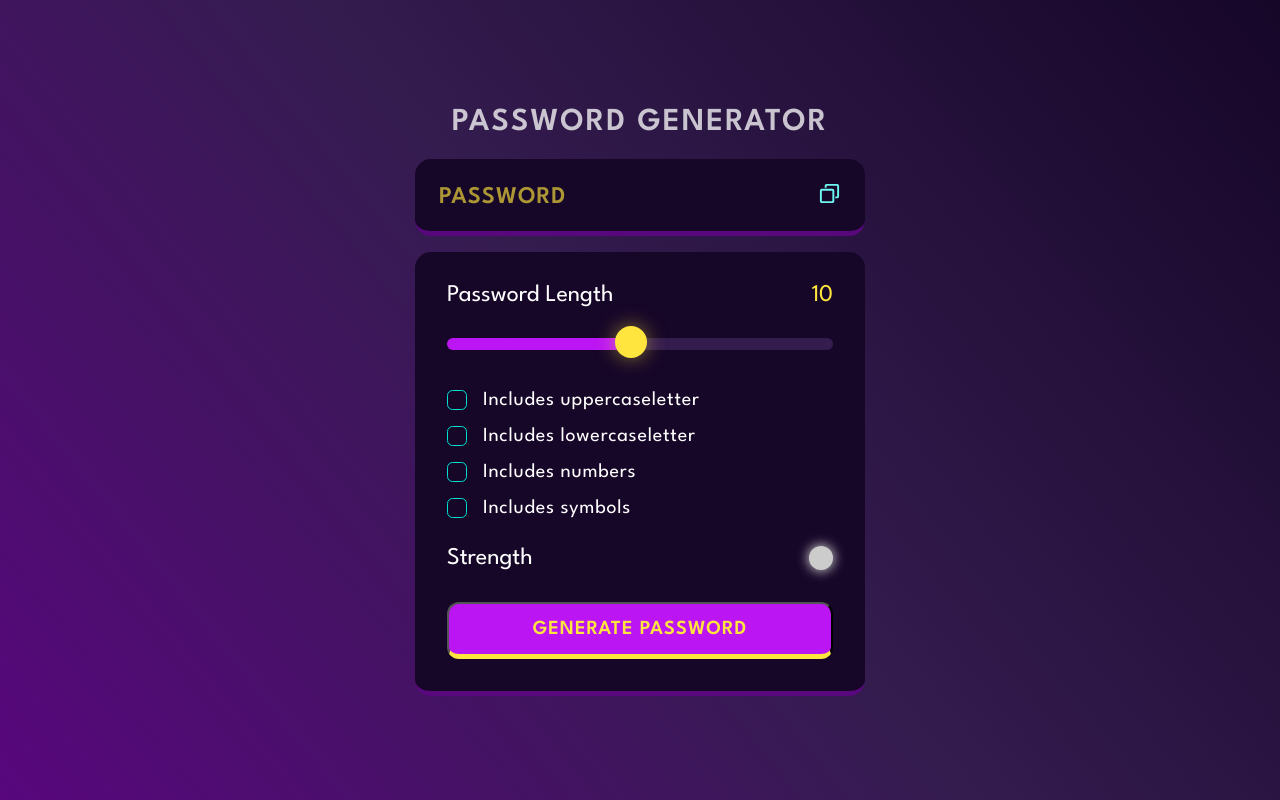
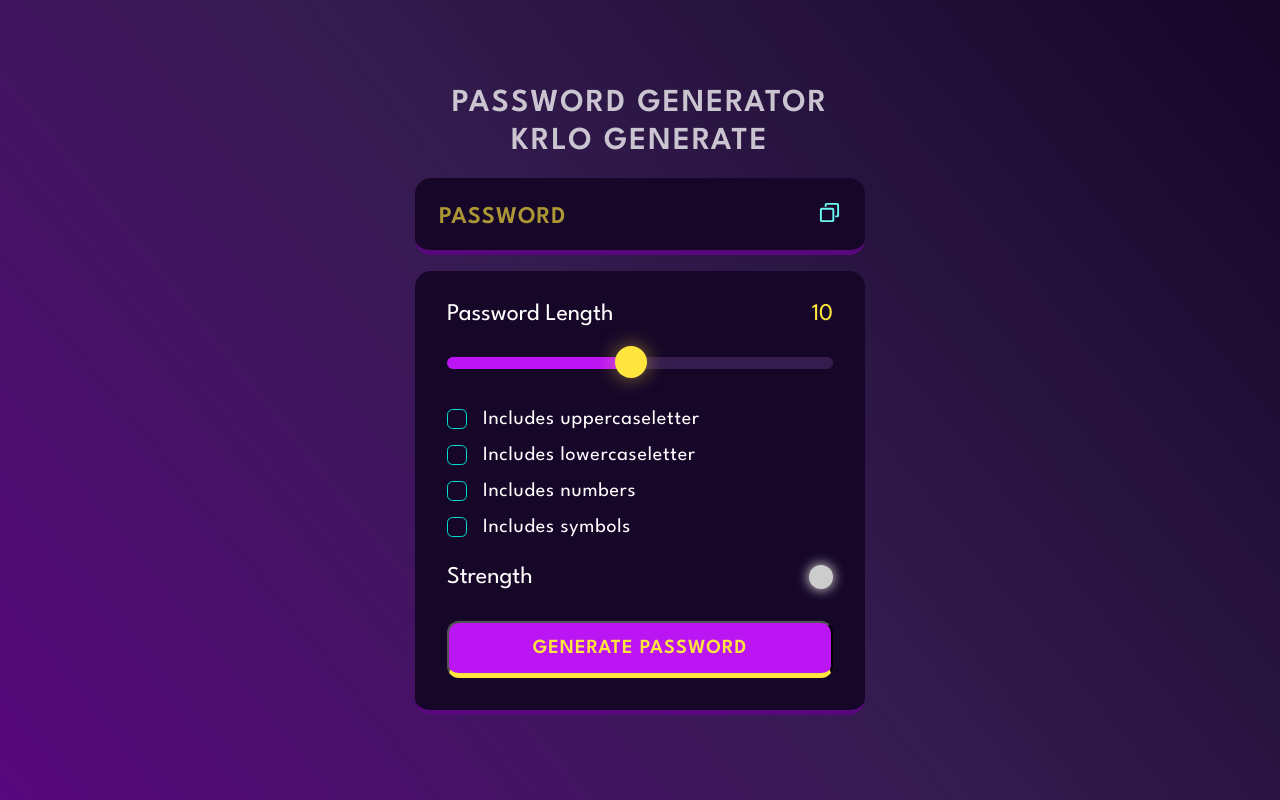
Before and after one commit to Wellitsabhi/Password-Generator, a plain HTML site: page index.html in a window 1280 px wide. Drawn offline with Linux system fonts and the light colour scheme.

Commit message:
Update index.html

```diff
--- a/index.html
+++ b/index.html
@@ -17,7 +17,7 @@
     <div class="container">
 
         <!--* HEADING  -->
-        <h1>Password Generator</h1>
+        <h1>Password Generator   krlo generate</h1>
 
         <!--DISPLAY CONTAINER , first block  -->
         <div class="display-container">
```
